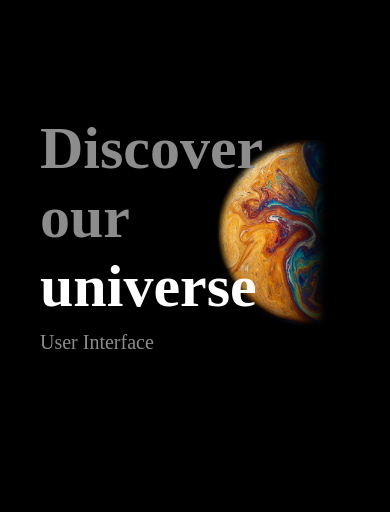
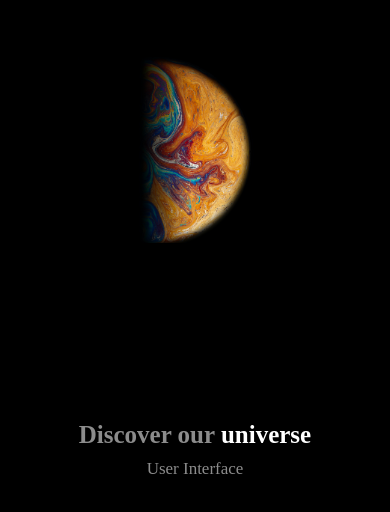
Before and after one commit to Lippi99/Space, a Next.js app: page / in a window 390 px wide. Shown: the part 188-700 px from the top of the page. Built offline with nearby package versions, Linux system fonts and the light colour scheme.

Commit message:
created responsive

```diff
--- a/src/Containers/FirstSection/styles.ts
+++ b/src/Containers/FirstSection/styles.ts
@@ -23,17 +23,49 @@ export const Container = styled.section`
     overflow: hidden;
     z-index: -999;
 
+    @media screen and (max-width: 1157px) {
+      left: 50%;
+      top: 40%;
+      height: 100%;
+      transform: translate(-50%, -50%);
+    }
   }
-
-`
+`;
 
 export const TitleContainer = styled.div`
   width: 50%;
-
   h1 {
     margin-bottom: 1rem;
     + h1 {
       margin-left: 1.3rem;
     }
   }
+
+  @media screen and (max-width: 1157px) {
+    width: 100%;
+    position: absolute;
+    left: 0;
+    bottom: 0;
+    align-items: center;
+    display: flex;
+    flex-direction: column;
+    padding-bottom: 5rem;
+
+    > h1 {
+      font-size: 4rem;
+    }
+  };
+
+  @media screen and (max-width: 800px) {
+    bottom: 5%;
+  }
+  @media screen and (max-width: 540px) {
+    bottom: 15%;
+     > h1 {
+       font-size: 2.5rem;
+     }
+     > p {
+       font-size: 1.7rem;
+     }
+  }
 `;
```
